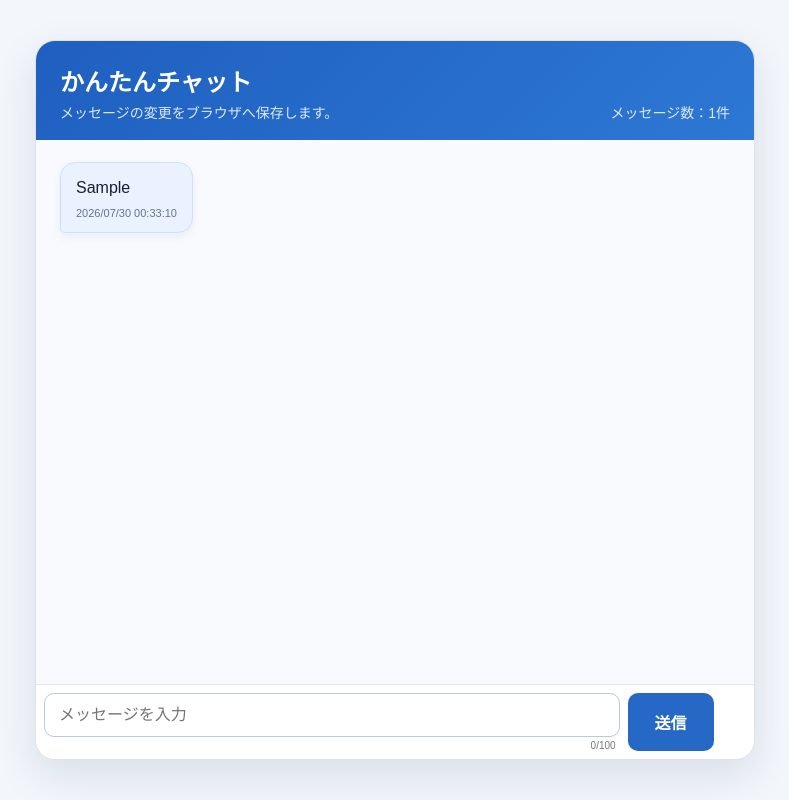
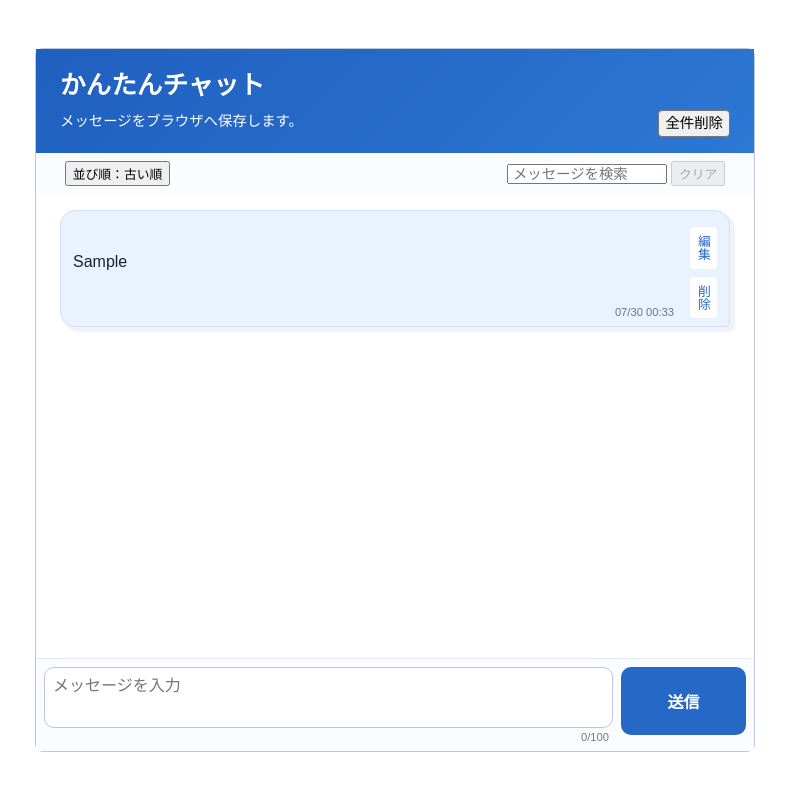
Before and after one commit to kotaniteppei-sudo/use-state-chat, a React (Vite) app: page / in a window 1280 px wide. Both pictures are taken after typing "Sample" into the empty fields and a click on the button "送信". Shown: the whole page, without its empty margins (245-1034 px from the left). Built offline with nearby package versions, Linux system fonts and the light colour scheme.

Commit message:
prat3: finished

```diff
--- a/src/App.css
+++ b/src/App.css
@@ -1,7 +1,6 @@
 :root {
   font-family: "Noto Sans JP", "Yu Gothic", sans-serif;
   color: #172033;
-  background: #f3f6fb;
   font-style: none;
 }
 
@@ -12,8 +11,7 @@
 body {
   margin: 0;
   min-width: 320px;
-  min-height: 100vh;
-  background: #f3f6fb;
+  font-size: 16px;
 }
 
 button,
@@ -21,61 +19,102 @@ input {
   font: inherit;
 }
 
-#root {
-  min-height: 100vh;
-  display: grid;
-  place-items: center;
-  padding: 24px;
+textarea {
+  resize: none;
+  width: 100%;
+  font-size: 1rem;
+  line-height: 1.4;
 }
 
-.chat-app {
-  width: min(720px, 100%);
-  height: min(720px, calc(100vh - 48px));
-  min-height: 520px;
-  display: grid;
-  grid-template-rows: auto 1fr auto;
-  overflow: hidden;
-  border: 1px solid #dce3ee;
-  border-radius: 20px;
-  background: #ffffff;
-  box-shadow: 0 16px 42px rgba(37, 56, 88, 0.12);
+#root {
+  display: flex;
+  flex-direction: column;
+  height: 100vh;
 }
 
 .chat-header {
-  padding: 22px 24px 18px;
+  flex-shrink: 0;
+  padding: 16px 24px;
+  width: 100%;
   color: #ffffff;
+  line-height: 1.6;
   background: linear-gradient(135deg, #1f5fbf, #2d78d4);
 }
 
 .chat-header h1 {
   margin: 0 0 4px;
-  font-size: 24px;
+  font-size: 1.6rem;
 }
 
 .chat-header > div {
   display: flex;
   justify-content: space-between;
-  font-size: 14px;
+  font-size: 0.9rem;
 }
 
 .chat-header button {
-  line-height: 1.4;
-  border-radius: 2px;
+  border: 1px solid #777;
+  border-radius: 4px;
 }
 
 .chat-header p {
   margin: 0;
-  color: #dceaff;
+}
+
+.chat-app {
+  position: relative;
+  display: flex;
+  flex-direction: column;
+  flex: 1;
+  min-height: 0;
+  width: min(720px, 100%);
+  /* height: min(720px, calc(100vh - 48px)); */
+  width: 100%;
+}
+
+.sub-header {
+  background: #fafcff;
+  flex-shrink: 0;
+  display: flex;
+  justify-content: space-between;
+  padding: 8px 4%;
+  width: 100%;
+  font-size: 0.8rem;
+}
+
+.sort {
+  margin-bottom: auto;
+}
+
+.search-section {
+  text-align: right;
+  font-size: 0.9rem;
+}
+
+.search-section input {
+  width: 160px;
+  margin-right: 4px;
+  padding: 0 4px;
+}
+
+.search-section button {
+  font-size: 0.8rem;
+}
+
+.search-section .textCount {
+  margin: 4px 4px 0;
+  font-size: 0.8rem;
 }
 
 .message-list {
-  padding: 22px 24px;
-  overflow-y: auto;
   display: flex;
   flex-direction: column;
+  flex: 1;
   align-items: flex-start;
   gap: 12px;
-  background: #f8fafe;
+  padding: 16px 24px;
+  min-height: 0;
+  overflow-y: auto;
 }
 
 .empty-message {
@@ -85,38 +124,102 @@ input {
 }
 
 .message-card {
-  max-width: 78%;
-  padding: 12px 15px 10px;
+  display: flex;
+  justify-content: space-between;
+  align-items: stretch;
+  gap: 8px;
+  width: 100%;
+  margin-bottom: 8px;
+  padding: 8px 12px;
   border: 1px solid #cfe0f8;
-  border-radius: 15px 15px 15px 5px;
+  border-radius: 15px 15px 5px 15px;
   background: #eaf2ff;
-  box-shadow: 0 4px 10px rgba(32, 78, 139, 0.07);
+  box-shadow: 4px 4px 2px 1px rgba(32, 78, 139, 0.07);
 }
 
-.message-card p {
-  margin: 0;
-  line-height: 1.65;
+.textCount {
+  text-align: right;
+  font-size: 0.7rem;
+  color: #777;
+  line-height: 1;
+  margin: 0 16px 0 0;
+}
+
+.wrap-text {
+  display: flex;
+  flex-direction: column;
+  justify-content: center;
+  flex-grow: 1;
+}
+
+.message {
+  margin-block: auto;
+  line-height: 1.4;
   overflow-wrap: anywhere;
 }
 
+.message-textarea {
+  margin-block: auto;
+  font-weight: 400;
+}
+
+.sent-at {
+  display: block;
+  margin-right: 8px;
+  text-align: right;
+  color: #64748b;
+  font-size: 0.7rem;
+}
+
+.wrap-button {
+  display: flex;
+  flex-direction: column;
+  justify-content: center;
+  margin-top: 8px;
+  gap: 8px;
+  flex-shrink: 0;
+}
+
+[class^="button-"] {
+  background-color: #fff;
+  display: block;
+  padding: 8px 4px;
+  color: #2568c5;
+  font-size: 0.8rem;
+  writing-mode: vertical-rl;
+  border: none;
+  border-radius: 4px;
+}
+
+.no-message {
+  flex: 1;
+  text-align: center;
+  align-content: center;
+}
+
 .message-form {
+  background-color: #fafcff;
+  /* position: fixed;
+  right: 0;
+  bottom: 0;
+  left: 0; */
   display: flex;
+  flex-shrink: 0;
   column-gap: 8px;
   padding: 8px;
   border-top: 1px solid #e2e8f0;
-  background: #ffffff;
 }
 
-.message-form input {
-  min-width: 0;
+.message-form textarea {
   width: 100%;
-  padding: 12px 14px;
+  max-height: 8vh;
+  padding: 8px;
   border: 1px solid #bdc8d8;
   border-radius: 10px;
   outline: none;
 }
 
-.message-form input:focus {
+.message-form textarea:focus {
   border-color: #2b72ce;
   box-shadow: 0 0 0 3px rgba(43, 114, 206, 0.15);
 }
@@ -125,17 +228,8 @@ input {
   width: 82%;
 }
 
-.message-form p {
-  text-align: right;
-  font-size: 10px;
-  color: #777;
-  line-height: 1;
-  margin: 4px 4px 0 0;
-}
-
 .message-form button {
-  min-width: 86px;
-  padding: 0 18px;
+  min-width: 88px;
   border: 0;
   border-radius: 10px;
   color: #ffffff;
@@ -160,24 +254,21 @@ input {
   border: 0;
 }
 
-@media (max-width: 600px) {
+@media (min-width: 600px) {
   #root {
-    padding: 0;
+    max-width: 720px;
+    height: 88vh;
+    margin: 6vh auto;
+    border: solid 1px #bdc8d8;
+    border-radius: 8px;
   }
 
-  .chat-app {
-    width: 100%;
-    height: 100vh;
-    min-height: 0;
-    border: 0;
-    border-radius: 0;
+  .textCount {
+    margin: 0 4px 0 0;
+  }
+
+  .message-form button {
+    margin-bottom: 8px;
+    width: 18%;
   }
 }
-
-.sent-at {
-  display: block;
-  margin-top: 5px;
-  color: #64748b;
-  font-size: 11px;
-  line-height: 1.4;
-}
--- a/src/App.tsx
+++ b/src/App.tsx
@@ -4,8 +4,11 @@ import { ChatHeader } from "./components/ChatHeader";
 import { MessageForm } from "./components/MessageForm";
 import { MessageList } from "./components/MessageList";
 import type { ChatMessage } from "./types/chat";
+import { MessageSearch } from "./components/MessageSearch";
+import { SortOrder } from "./components/SortOrder";
 
 const STORAGE_KEY = "simple-chat-messages";
+type isOldest = "oldest" | "newest";
 
 function loadMessages(): ChatMessage[] {
   try {
@@ -36,8 +39,24 @@ function saveMessages(messages: ChatMessage[]): void {
 }
 
 export default function App() {
-  const [draftMessage, setDraftMessage] = useState("");
+  const [draftMessage, setDraftMessage] = useState<string>("");
   const [messages, setMessages] = useState<ChatMessage[]>(loadMessages);
+  const [editingMessageId, setEditingMessageId] = useState<string | null>(null);
+  const [editingText, setEditingText] = useState<string>("");
+  const [searchText, setSearchText] = useState<string>("");
+  const [order, setOrder] = useState<isOldest>("oldest");
+
+  const normalizedSearchText = searchText.trim().toLocaleLowerCase("ja-JP");
+  const filteredMessages = messages.filter((message) =>
+    message.text.toLocaleLowerCase("ja-JP").includes(normalizedSearchText),
+  );
+
+  const visibleMessages = [...filteredMessages].sort((a, b) => {
+    const timeA = new Date(a.sentAt).getTime();
+    const timeB = new Date(b.sentAt).getTime();
+
+    return order === "oldest" ? timeA - timeB : timeB - timeA;
+  });
 
   useEffect(() => {
     saveMessages(messages);
@@ -45,29 +64,98 @@ export default function App() {
 
   function handleSend() {
     const trimmedMessage = draftMessage.trim();
-    if (trimmedMessage === "") {
-      return;
-    }
+    if (trimmedMessage === "") return;
 
     const newMessage: ChatMessage = {
-      id: crypto.randomUUID(),
+      id: Math.random().toString(36).substring(2, 7),
       text: trimmedMessage,
       sentAt: new Date().toISOString(),
+      sentAtNew: "",
     };
 
     setMessages((previousMessages) => [...previousMessages, newMessage]);
     setDraftMessage("");
   }
 
+  function startEditing(message: ChatMessage) {
+    setEditingMessageId(message.id);
+    setEditingText(message.text);
+  }
+
+  function cancelEditing() {
+    setEditingMessageId(null);
+    setEditingText("");
+  }
+
+  function saveEditing(messageId: string) {
+    const nextText = editingText.trim();
+    if (nextText === "") return;
+
+    setMessages((previous) =>
+      previous.map((message) =>
+        message.id === messageId
+          ? {
+              ...message,
+              text: nextText,
+              sentAtNew: new Date().toISOString(),
+              isEdited: true,
+            }
+          : message,
+      ),
+    );
+    cancelEditing();
+  }
+
+  function deleteMessage(messageId: string) {
+    if (!window.confirm("このメッセージを削除しますか？")) return;
+
+    setMessages((previousMessages) =>
+      previousMessages.filter((message) => message.id !== messageId),
+    );
+  }
+
+  function deleteAllMessages() {
+    if (!window.confirm("全てのメッセージを削除しますか？")) return;
+    if (!window.confirm("削除を実行します ")) return;
+
+    setMessages([]);
+  }
+
+  function toggleOrder() {
+    setOrder((currentOrder) =>
+      currentOrder === "oldest" ? "newest" : "oldest",
+    );
+  }
+
   return (
+    <>
+      <ChatHeader onDeleteAll={deleteAllMessages} />
+      <div className="sub-header">
+        <SortOrder toggleOrder={toggleOrder} order={order} />
+        <MessageSearch
+          searchText={searchText}
+          onSearchTextChange={setSearchText}
+          totalCount={messages.length}
+          filteredCount={visibleMessages.length}
+        />
+      </div>
       <main className="chat-app">
-      <ChatHeader messageNum={messages.length} />
-      <MessageList messages={messages} />
+        <MessageList
+          messages={visibleMessages}
+          editingMessageId={editingMessageId}
+          editingText={editingText}
+          onEditingTextChange={setEditingText}
+          onStartEditing={startEditing}
+          onCancelEditing={cancelEditing}
+          onSaveEditing={saveEditing}
+          onDelete={deleteMessage}
+        />
         <MessageForm
           draftMessage={draftMessage}
           onDraftMessageChange={setDraftMessage}
           onSend={handleSend}
         />
       </main>
+    </>
   );
 }
--- a/src/components/ChatHeader.tsx
+++ b/src/components/ChatHeader.tsx
@@ -1,14 +1,19 @@
-type ChatHeaderProps = {
-  messageNum?: number;
+// import type { ChatMessage } from "../types/chat";
+
+type ChatHeaderPrpps = {
+  // messages: ChatMessage,
+  onDeleteAll: () => void;
 };
 
-export function ChatHeader({ messageNum = 0 }: ChatHeaderProps) {
+export function ChatHeader({ onDeleteAll }: ChatHeaderPrpps) {
   return (
     <header className="chat-header">
       <h1>かんたんチャット</h1>
       <div>
-        <p>メッセージの変更をブラウザへ保存します。</p>
-        <p>メッセージ数：{messageNum}件</p>
+        <p>メッセージをブラウザへ保存します。</p>
+        <button type="button" onClick={() => onDeleteAll()}>
+          全件削除
+        </button>
       </div>
     </header>
   );
--- a/src/components/MessageForm.tsx
+++ b/src/components/MessageForm.tsx
@@ -1,3 +1,4 @@
+import { useAutoResizeTextarea } from "../utils/useAutoResizeTextarea";
 import type { FormEvent } from "react";
 
 type MessageFormProps = {
@@ -6,15 +7,13 @@ type MessageFormProps = {
   onSend: () => void;
 };
 
-export function MessageForm({
-  draftMessage,
-  onDraftMessageChange,
-  onSend,
-}: MessageFormProps) {
+export function MessageForm(props: MessageFormProps) {
   function handleSubmit(event: FormEvent<HTMLFormElement>) {
     event.preventDefault();
-    onSend();
+    props.onSend();
   }
+
+  const textareaRef = useAutoResizeTextarea(props.draftMessage);
 
   return (
     <form className="message-form" onSubmit={handleSubmit}>
@@ -22,16 +21,16 @@ export function MessageForm({
         メッセージ
       </label>
       <div>
-        <input
+        <textarea
           id="message"
-          type="text"
-          value={draftMessage}
-          onChange={(event) => onDraftMessageChange(event.target.value)}
+          value={props.draftMessage}
+          onChange={(e) => props.onDraftMessageChange(e.target.value)}
           placeholder="メッセージを入力"
           autoComplete="off"
           maxLength={100}
+          ref={textareaRef}
         />
-        <p>{draftMessage.length}/100</p>
+        <p className="textCount">{props.draftMessage.length}/100</p>
       </div>
       <button type="submit">送信</button>
     </form>
--- a/src/components/MessageItem.tsx
+++ b/src/components/MessageItem.tsx
@@ -1,27 +1,93 @@
 import type { ChatMessage } from "../types/chat";
+import { useAutoResizeTextarea } from "../utils/useAutoResizeTextarea";
 
 type MessageItemProps = {
   message: ChatMessage;
+  editingText: string;
+  isEditing: boolean;
+  onSaveEditing: (messageId: string) => void;
+  onEditingTextChange: (value: string) => void;
+  onStartEditing: (message: ChatMessage) => void;
+  onCancelEditing: () => void;
+  onDelete: (messageId: string) => void;
 };
 
-function formatDateTime(isoString: string): string {
-  return new Intl.DateTimeFormat("ja-JP", {
-    year: "numeric",
-    month: "2-digit",
-    day: "2-digit",
-    hour: "2-digit",
-    minute: "2-digit",
-    second: "2-digit",
-  }).format(new Date(isoString));
-}
+export function MessageItem(props: MessageItemProps) {
+  const textareaRef = useAutoResizeTextarea(props.editingText);
 
-export function MessageItem({ message }: MessageItemProps) {
+  const formatDateTime = (date: string) => {
+    return new Date(date).toLocaleString("ja-JP", {
+      month: "2-digit",
+      day: "2-digit",
+      hour: "2-digit",
+      minute: "2-digit",
+    });
+  };
+
   return (
-    <article className="message-card">
-      <p>{message.text}</p>
-      <time className="sent-at" dateTime={message.sentAt}>
-        {formatDateTime(message.sentAt)}
-      </time>
+    <article className={`message-card ${props.isEditing ? "editing" : ""}`}>
+      {props.isEditing ? (
+        <>
+          <div className="wrap-text">
+            <textarea
+              className="message-textarea"
+              value={props.editingText}
+              onChange={(e) => props.onEditingTextChange(e.target.value)}
+              maxLength={100}
+              ref={textareaRef}
+            />
+            <p className="textCount">{props.editingText.length}/100</p>
+          </div>
+          <div className="wrap-button">
+            <button
+              className="button-save"
+              type="button"
+              onClick={() => props.onSaveEditing(props.message.id)}
+            >
+              保存
+            </button>
+            <button
+              className="button-cancel"
+              type="button"
+              onClick={() => props.onCancelEditing()}
+            >
+              戻す
+            </button>
+          </div>
+        </>
+      ) : (
+        <>
+          <div className="wrap-text">
+            <p className="message">{props.message.text}</p>
+            <time className="sent-at" dateTime={props.message.sentAt}>
+              {formatDateTime(props.message.sentAt)}
+            </time>
+            <time className="sent-at" dateTime={props.message.sentAtNew}>
+              <span className="props.message-time">
+                {props.message.isEdited
+                  ? "(編集済) " + formatDateTime(props.message.sentAtNew)
+                  : ""}
+              </span>
+            </time>
+          </div>
+          <div className="wrap-button">
+            <button
+              className="button-edit"
+              type="button"
+              onClick={() => props.onStartEditing(props.message)}
+            >
+              編集
+            </button>
+            <button
+              className="button-delete"
+              type="button"
+              onClick={() => props.onDelete(props.message.id)}
+            >
+              削除
+            </button>
+          </div>
+        </>
+      )}
     </article>
   );
 }
--- a/src/components/MessageList.tsx
+++ b/src/components/MessageList.tsx
@@ -3,22 +3,41 @@ import { MessageItem } from "./MessageItem";
 
 type MessageListProps = {
   messages: ChatMessage[];
+  editingMessageId: string | null;
+  editingText: string;
+  onEditingTextChange: (value: string) => void;
+  onStartEditing: (message: ChatMessage) => void;
+  onCancelEditing: () => void;
+  onSaveEditing: (messageId: string) => void;
+  onDelete: (messageId: string) => void;
 };
 
-export function MessageList({ messages }: MessageListProps) {
+export function MessageList(props: MessageListProps) {
+  if (props.messages.length === 0) {
+    return <p className="no-message">メッセージはありません。</p>;
+  }
+
   return (
+    <>
       <section
         className="message-list"
         aria-label="メッセージ一覧"
         aria-live="polite"
       >
-      {messages.length === 0 ? (
-        <p className="empty-message">メッセージはありません。</p>
-      ) : (
-        messages.map((message) => (
-          <MessageItem key={message.id} message={message} />
-        ))
-      )}
+        {props.messages.map((message) => (
+          <MessageItem
+            key={message.id}
+            message={message}
+            isEditing={props.editingMessageId === message.id}
+            editingText={props.editingText}
+            onEditingTextChange={props.onEditingTextChange}
+            onStartEditing={props.onStartEditing}
+            onCancelEditing={props.onCancelEditing}
+            onSaveEditing={props.onSaveEditing}
+            onDelete={props.onDelete}
+          />
+        ))}
       </section>
+    </>
   );
 }
--- /dev/null
+++ b/src/components/MessageSearch.tsx
@@ -0,0 +1,39 @@
+type MessageSearchProps = {
+  searchText: string;
+  onSearchTextChange: (value: string) => void;
+  totalCount: number;
+  filteredCount: number;
+};
+
+export function MessageSearch({
+  searchText,
+  onSearchTextChange,
+  totalCount,
+  filteredCount,
+}: MessageSearchProps) {
+  return (
+    <div className="search-section">
+      <input
+        type="text"
+        name="searchText"
+        placeholder="メッセージを検索"
+        value={searchText}
+        onChange={(e) => onSearchTextChange(e.target.value)}
+      />
+      <button
+        type="button"
+        onClick={() => onSearchTextChange("")}
+        disabled={!searchText}
+      >
+        クリア
+      </button>
+      {searchText ? (
+        <p className="textCount">
+          該当 {filteredCount}/ {totalCount}件
+        </p>
+      ) : (
+        ""
+      )}
+    </div>
+  );
+}
--- /dev/null
+++ b/src/components/SortOrder.tsx
@@ -0,0 +1,12 @@
+type SortOrderProps = {
+  order: string;
+  toggleOrder: () => void;
+};
+
+export function SortOrder({ order, toggleOrder }: SortOrderProps) {
+  return (
+    <button type="button" className="sort" onClick={() => toggleOrder()}>
+      並び順：{order === "oldest" ? "古い順" : "新しい順"}
+    </button>
+  );
+}
--- a/src/types/chat.ts
+++ b/src/types/chat.ts
@@ -1,5 +1,7 @@
-export type ChatMessage = {
+export interface ChatMessage {
   id: string;
   text: string;
   sentAt: string;
-};
+  sentAtNew: string;
+  isEdited?: boolean;
+}
--- /dev/null
+++ b/src/utils/useAutoResizeTextarea.ts
@@ -0,0 +1,15 @@
+import { useRef, useEffect } from "react";
+
+export function useAutoResizeTextarea(value: string) {
+  const ref = useRef<HTMLTextAreaElement>(null);
+
+  useEffect(() => {
+    const element = ref.current;
+    if (element) {
+      element.style.height = "auto";
+      element.style.height = `${element.scrollHeight}px`;
+    }
+  }, [value]);
+
+  return ref;
+}
```
Lines whose indentation alone changed are shown as unchanged.
